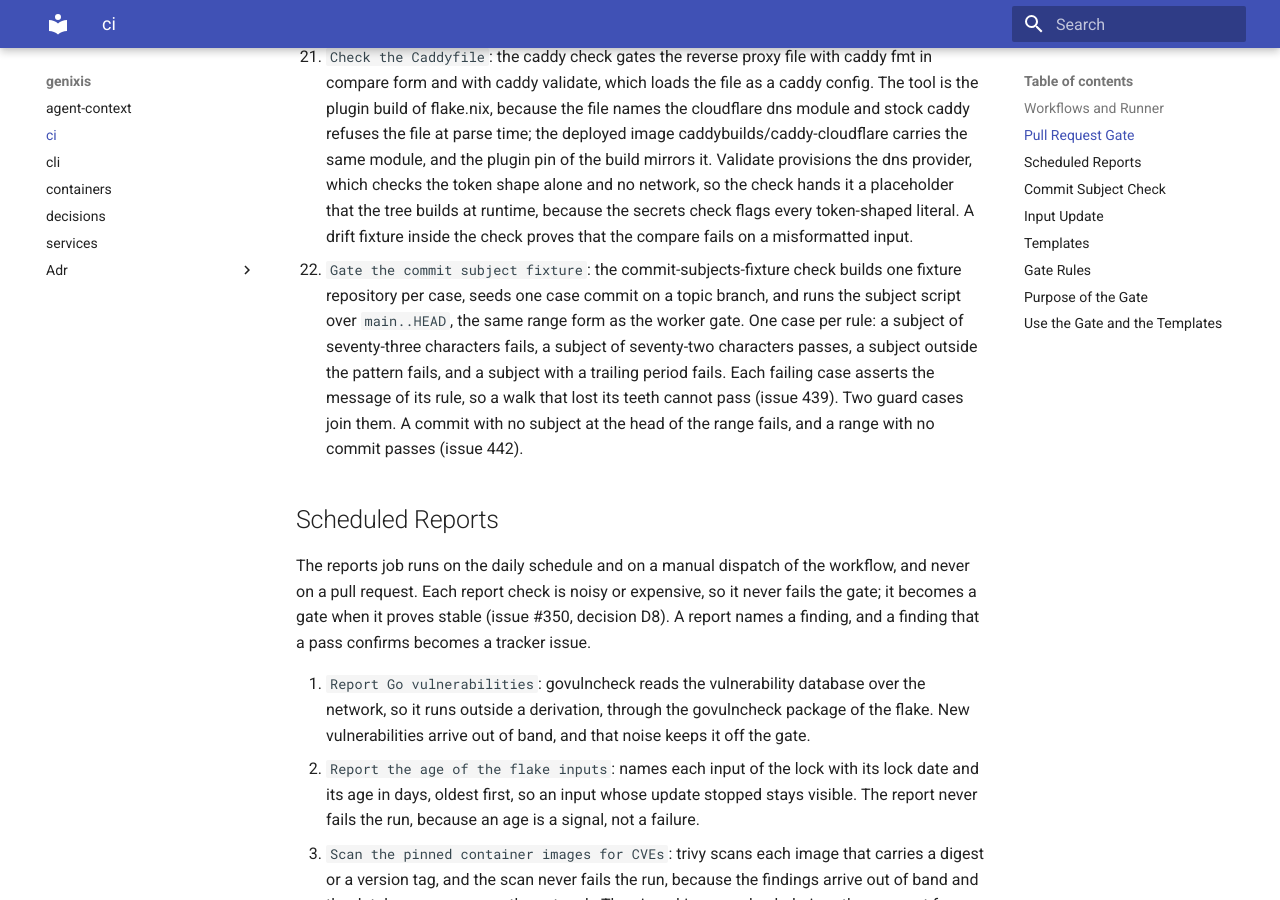
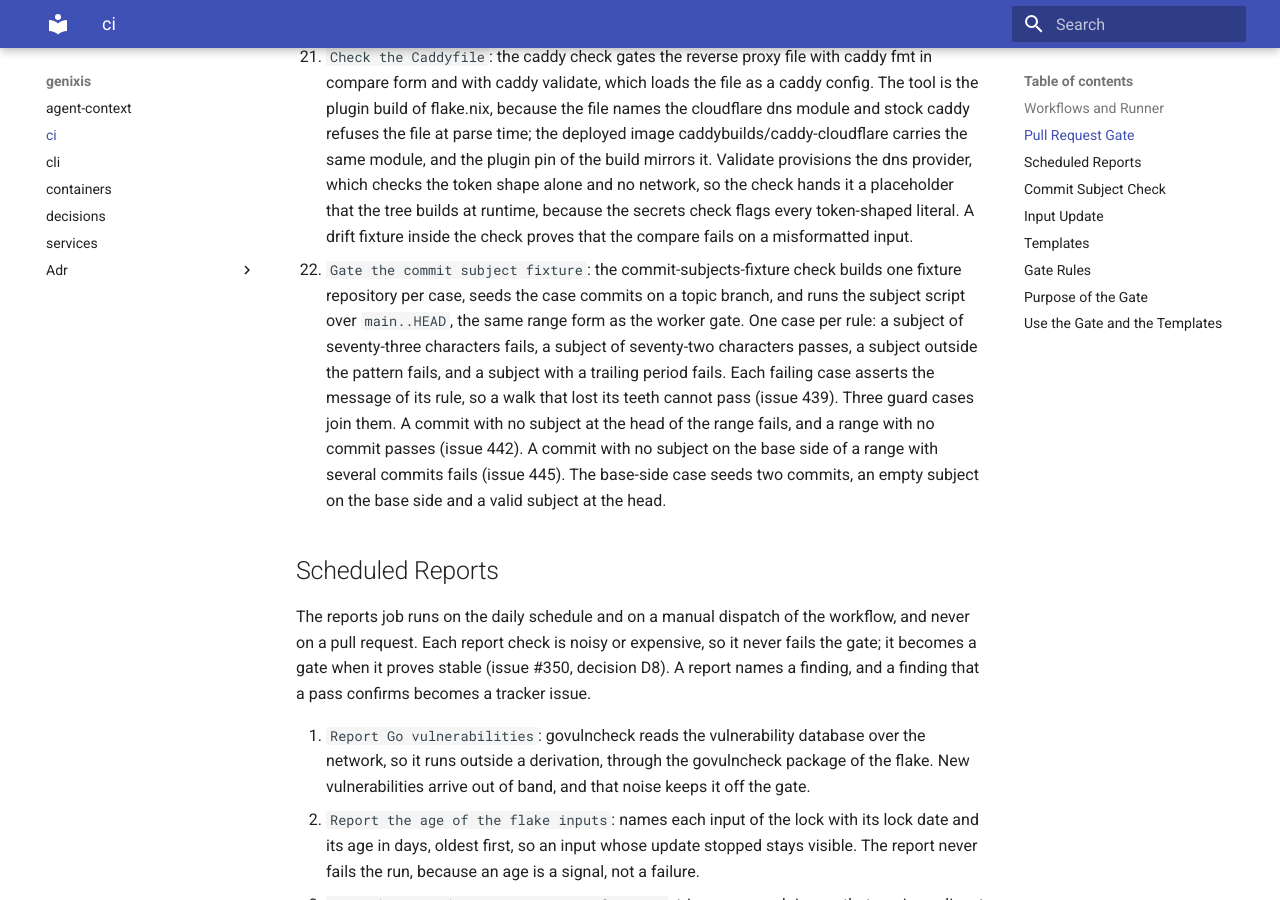
Before and after one commit to Jracon/genixis, an MkDocs documentation site: the page built from docs/ci.md, in a window 1280 px wide and 900 px high, scrolled down 3518 px. Built offline with MkDocs 1.6.1 and Material for MkDocs 9.7.7, drawn with Linux system fonts in a browser that asks for light colours.

Commit message:
docs(ci): state the three guard cases of the subject fixture
The fixture commit of this branch rewrote the walk and grew the fixture, but item 22 of the gate inventory in docs/ci.md kept the old counts: two guard cases and one case commit per fixture. The fixture holds three guard cases, and its base-side case seeds two commits. Item 22 now states both facts, so the document and the fixture of one pull request agree again, as gate rule 4 asks.

Co-Authored-By: Claude Code <noreply@anthropic.com>

```diff
--- a/docs/ci.md
+++ b/docs/ci.md
@@ -38,7 +38,7 @@ Each check derivation lives in lib/checks.nix, so the `Check flake` step builds
 19. `Check the python formatting`: the ruff-format check gates the two Python suites of the harnesses with ruff format in check mode, so the format pass and the lint pass of item 11 come from one tool. The defaults of ruff format apply, and the flake lock pins the ruff release. A drift fixture inside the check proves that the check mode fails on a misformatted input.
 20. `Check the yaml files`: yamllint and prettier gate the three workflows of the forge, the docs index, and the one deployed service config. The rules of yamllint live in lib/yamllint.yaml, and the key check of its truthy rule is off, because the workflows name their event keys on and off, which the rule reads as booleans. The prettier check compares the formatted form of a file with the file, its settings live in .prettierrc.yaml at the root, and a drift fixture inside the check proves that the comparison fails on a misformatted input. The qmd index of a checkout stays outside the row, and the ruling on tool config files is open (issue 426).
 21. `Check the Caddyfile`: the caddy check gates the reverse proxy file with caddy fmt in compare form and with caddy validate, which loads the file as a caddy config. The tool is the plugin build of flake.nix, because the file names the cloudflare dns module and stock caddy refuses the file at parse time; the deployed image caddybuilds/caddy-cloudflare carries the same module, and the plugin pin of the build mirrors it. Validate provisions the dns provider, which checks the token shape alone and no network, so the check hands it a placeholder that the tree builds at runtime, because the secrets check flags every token-shaped literal. A drift fixture inside the check proves that the compare fails on a misformatted input.
-22. `Gate the commit subject fixture`: the commit-subjects-fixture check builds one fixture repository per case, seeds one case commit on a topic branch, and runs the subject script over `main..HEAD`, the same range form as the worker gate. One case per rule: a subject of seventy-three characters fails, a subject of seventy-two characters passes, a subject outside the pattern fails, and a subject with a trailing period fails. Each failing case asserts the message of its rule, so a walk that lost its teeth cannot pass (issue 439). Two guard cases join them. A commit with no subject at the head of the range fails, and a range with no commit passes (issue 442).
+22. `Gate the commit subject fixture`: the commit-subjects-fixture check builds one fixture repository per case, seeds the case commits on a topic branch, and runs the subject script over `main..HEAD`, the same range form as the worker gate. One case per rule: a subject of seventy-three characters fails, a subject of seventy-two characters passes, a subject outside the pattern fails, and a subject with a trailing period fails. Each failing case asserts the message of its rule, so a walk that lost its teeth cannot pass (issue 439). Three guard cases join them. A commit with no subject at the head of the range fails, and a range with no commit passes (issue 442). A commit with no subject on the base side of a range with several commits fails (issue 445). The base-side case seeds two commits, an empty subject on the base side and a valid subject at the head.
 
 ## Scheduled Reports
 
```
